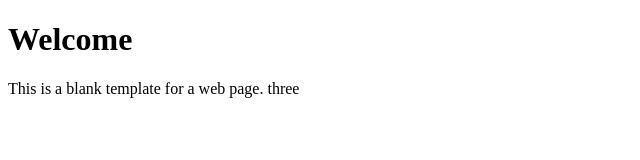
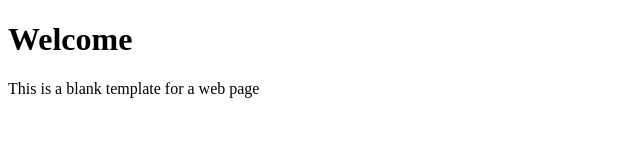
Before and after one commit to AnushaPatelHS/try.github.io, a plain HTML site: page index.html in a window 1280 px wide. Shown: the full height of the page, 0-640 px from the left. Drawn offline with Linux system fonts and the light colour scheme.

Commit message:
Update index.html

```diff
--- a/index.html
+++ b/index.html
@@ -7,7 +7,7 @@
 
   <h1>Welcome</h1>
 
-  <p>This is a blank template for a web page. three</p>
+  <p>This is a blank template for a web page</p>
 
 </body>
 </html>
```
